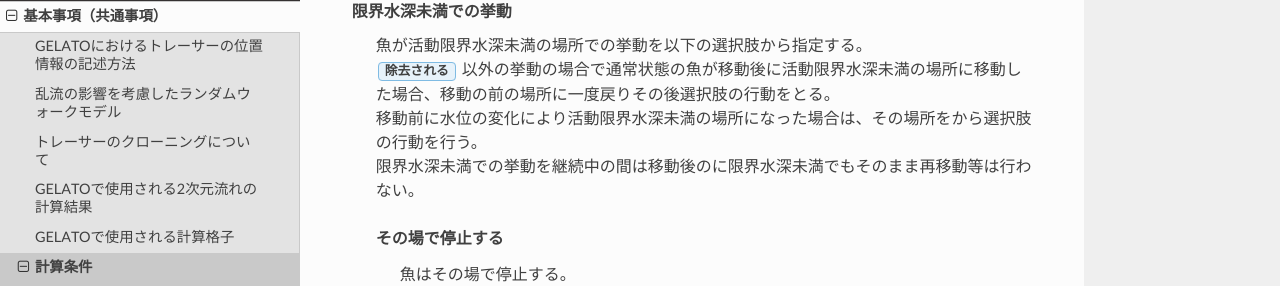
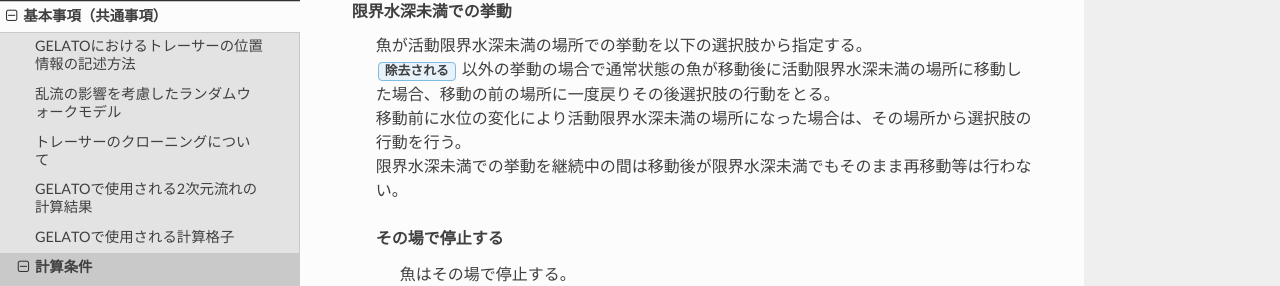
Before and after one commit to iRICsolvers/GELATO_Rewrite_Documents, a Sphinx documentation site: the page built from source/02_Overview/01_Parameter.rst, in a window 1280 px wide and 900 px high, scrolled down 18093 px. Shown: the part 149-435 px from the top of the window. Built offline with Sphinx 7.4.7 and the Read the Docs theme 3.1.0, drawn with Linux system fonts in a browser that asks for light colours.

Commit message:
誤字を修正

```diff
--- a/source/02_Overview/01_Parameter.rst
+++ b/source/02_Overview/01_Parameter.rst
@@ -437,8 +437,8 @@ Wind Map線の保存時間間隔(sec)
 限界水深未満での挙動
     | 魚が活動限界水深未満の場所での挙動を以下の選択肢から指定する。
     | :guilabel:`除去される` 以外の挙動の場合で通常状態の魚が移動後に活動限界水深未満の場所に移動した場合、移動の前の場所に一度戻りその後選択肢の行動をとる。
-    | 移動前に水位の変化により活動限界水深未満の場所になった場合は、その場所をから選択肢の行動を行う。
-    | 限界水深未満での挙動を継続中の間は移動後のに限界水深未満でもそのまま再移動等は行わない。
+    | 移動前に水位の変化により活動限界水深未満の場所になった場合は、その場所から選択肢の行動を行う。
+    | 限界水深未満での挙動を継続中の間は移動後が限界水深未満でもそのまま再移動等は行わない。
 
     その場で停止する
         魚はその場で停止する。
```
